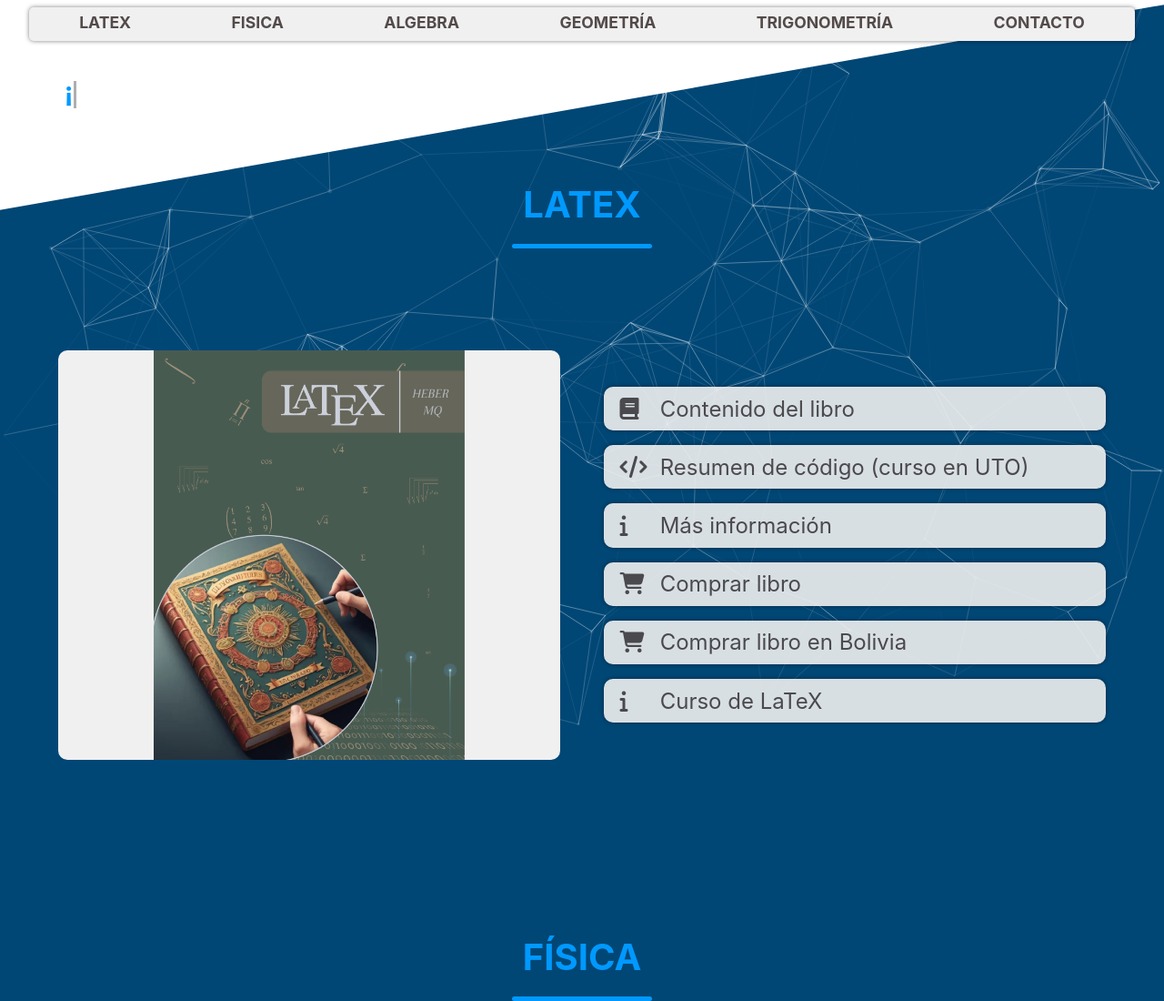
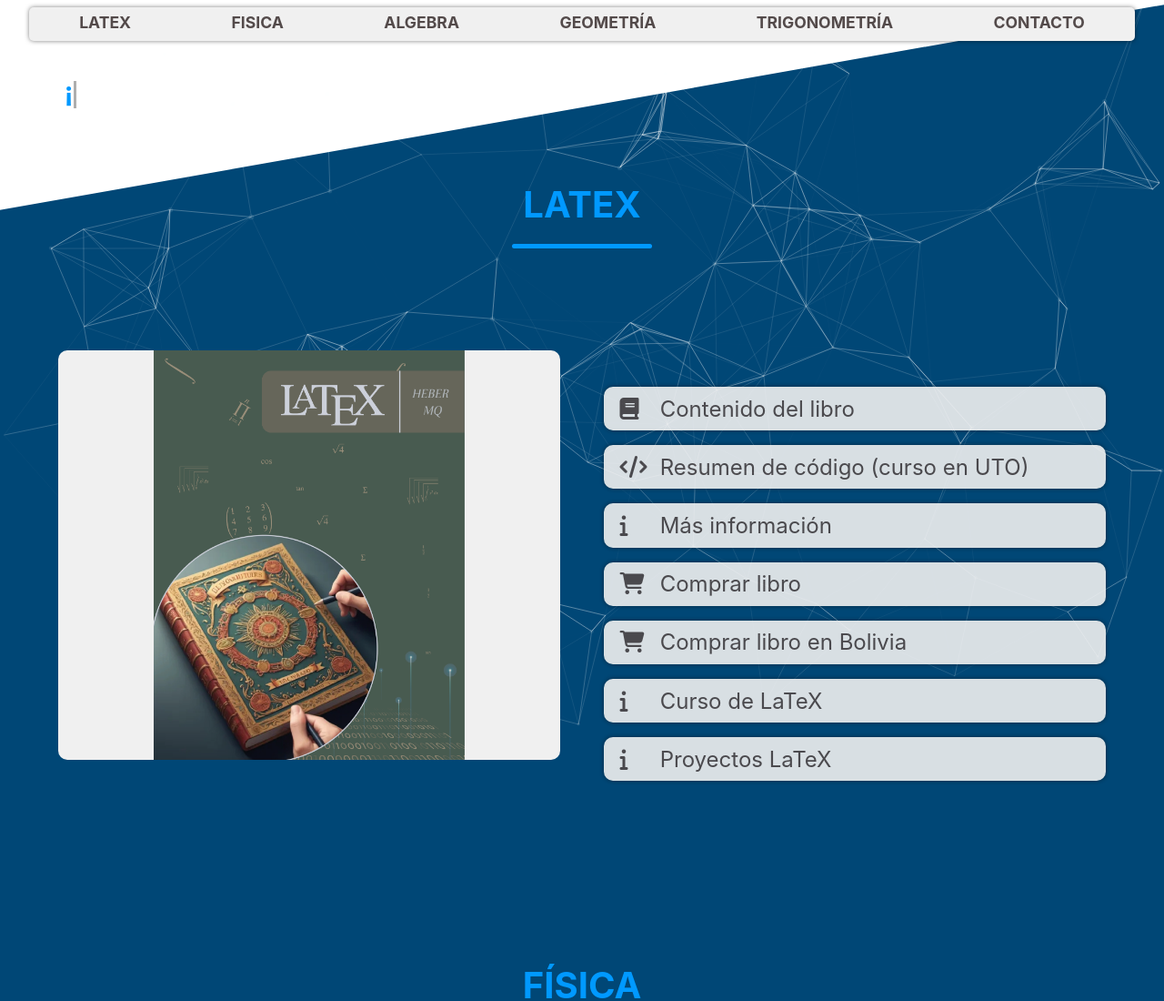
Before and after one commit to herbermqh/web-page, a website: page index.html in a window 1280 px wide. Shown: the top 1100 px of the page at 91% size. Drawn offline with nearby package versions, Linux system fonts and the light colour scheme.

Commit message:
proyectos latex

```diff
--- a/index.html
+++ b/index.html
@@ -175,7 +175,13 @@
             </a>
             <p>Curso de LaTeX</p>
           </div>
-        </div>
+          <!-- proyectos latex -->
+          <div class="content-background-art" data-url="https://sites.google.com/view/proyectos-latex/trabajo">
+            <a href="https://sites.google.com/view/proyectos-latex/trabajo" target="_blank">
+              <i class="fas fa-info"></i>
+            </a>
+            <p>Proyectos LaTeX</p>
+          </div>
       </article>
     </div>
   </section>
```
